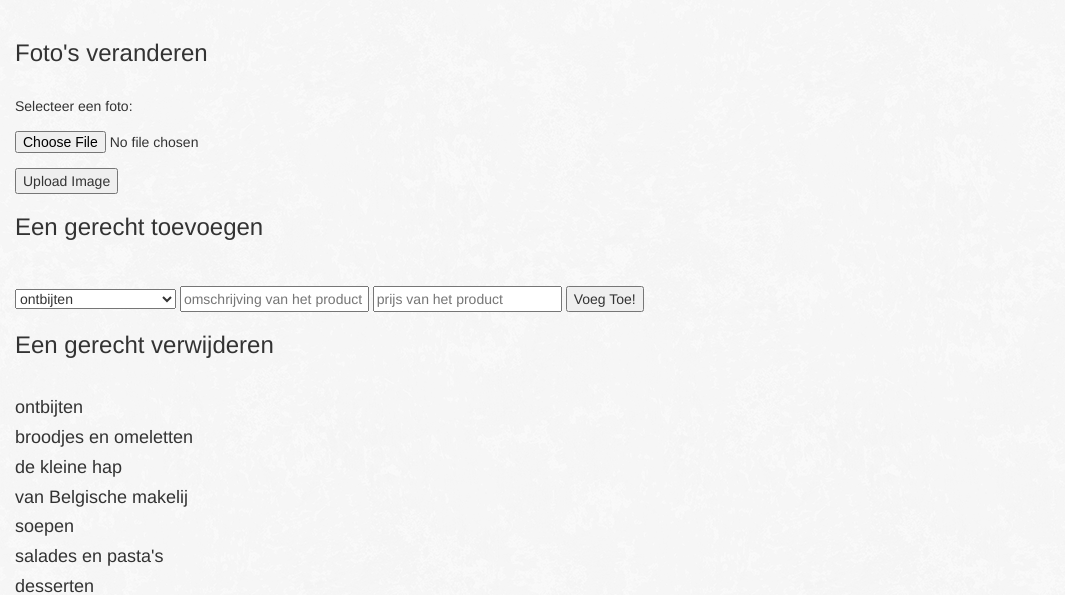
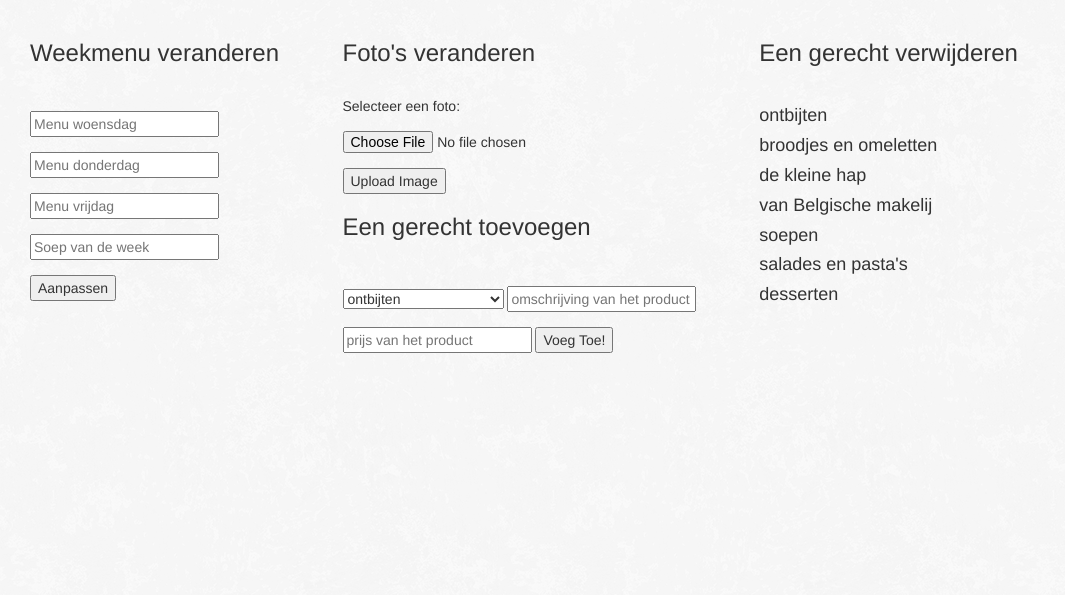
Before and after one commit to Sammerobbroeckx/dezoetezonde, a PHP site: page /index.php?pagina=admin in a window 1280 px wide. Shown: the part 90-685 px from the top of the page, without its empty margins (0-1065 px from the left). Run offline with PHP 8.4, Linux system fonts and the light colour scheme; data that the repository does not hold is empty; some libraries are stand-ins or nearby versions.

Commit message:
sql ftie weekmenu aanpassen

```diff
--- a/controllers/SqlFuncties.php
+++ b/controllers/SqlFuncties.php
@@ -1,5 +1,14 @@
 <?php
-    //geeft een array terug van alle desserten
+    //weekmenu aanpassen
+    function pasWeekMenuAan($woensdag,$donderdag,$vrijdag,$soep)
+    {
+        global $link;
+
+        $sql = "UPDATE weekmenu SET woensdag='$woensdag',donderdag='$donderdag',vrijdag='$vrijdag',soep='$soep'";
+        mysqli_query($link, $sql);
+    }
+
+    //geeft een array terug van het weekmenu
 	function GetWeekMenu()
 	{
 		global $link;
--- a/views/admin.php
+++ b/views/admin.php
@@ -21,11 +21,30 @@
 		}
 	}
 
+    if(isset($_POST["soep"]))
+	{
+        pasWeekMenuAan($_POST["woensdag"], $_POST["donderdag"], $_POST["vrijdag"], $_POST["soep"]);
+	}
+
     if(isset($_FILES["fileToUpload"]))
     {
         include("controllers/uploadPhoto.php");
     }
 ?>
+<div class="col-lg-3">
+    <h3>Weekmenu veranderen</h3>
+    <br>
+
+    <form action="?pagina=admin" method="post">
+        <input type="text" name="woensdag" placeholder="Menu woensdag" required/><br>
+        <input type="text" name="donderdag" placeholder="Menu donderdag" required/><br>
+        <input type="text" name="vrijdag" placeholder="Menu vrijdag" required/><br>
+        <input type="text" name="soep" placeholder="Soep van de week" required/><br>
+        <input type="submit" value="Aanpassen"/>
+    </form>
+</div>
+
+<div class="col-lg-4">
     <h3>Foto's veranderen</h3>
     <br>
     <form action="?pagina=admin" method="post" enctype="multipart/form-data">
@@ -52,7 +71,9 @@
         <input type="number" name="prijs" placeholder="prijs van het product" required></input>
         <input type="submit" value="Voeg Toe!"></input>
     </form>
+</div>
 
+<div class="col-lg-5">
     <h3>Een gerecht verwijderen</h3>
     <br>
     <h4>ontbijten</h4>
@@ -83,3 +104,4 @@
     <?php
         echo maakTabelForm(GetDessert(), "dessert");
     ?>
+</div>
```
Lines whose indentation alone changed are shown as unchanged.
